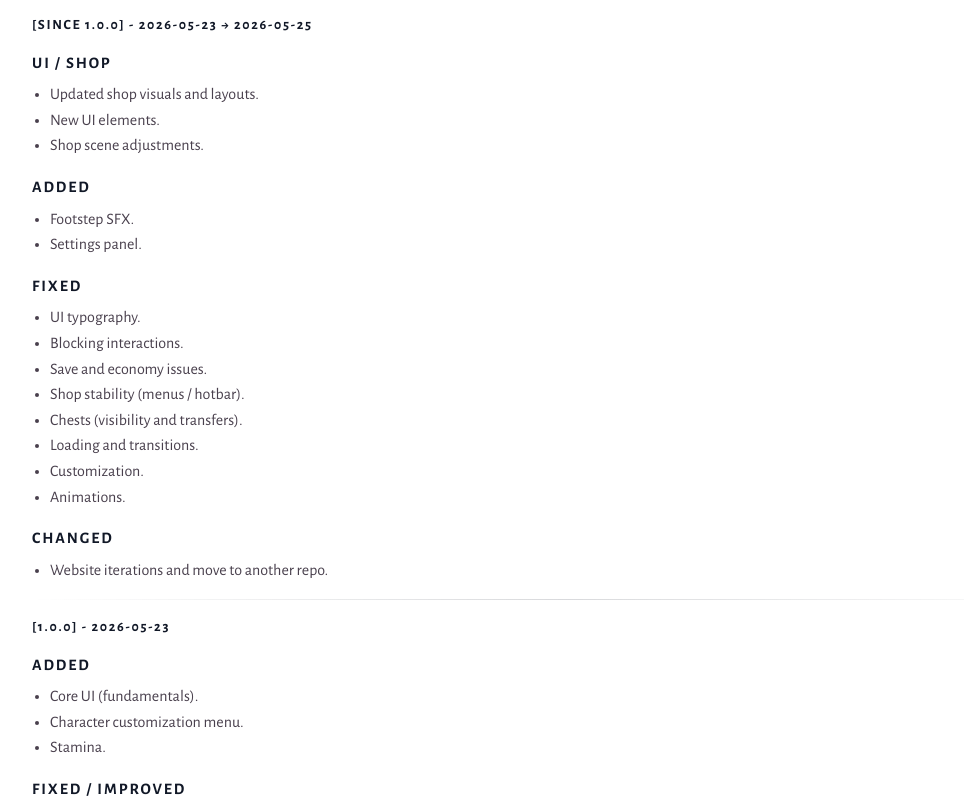
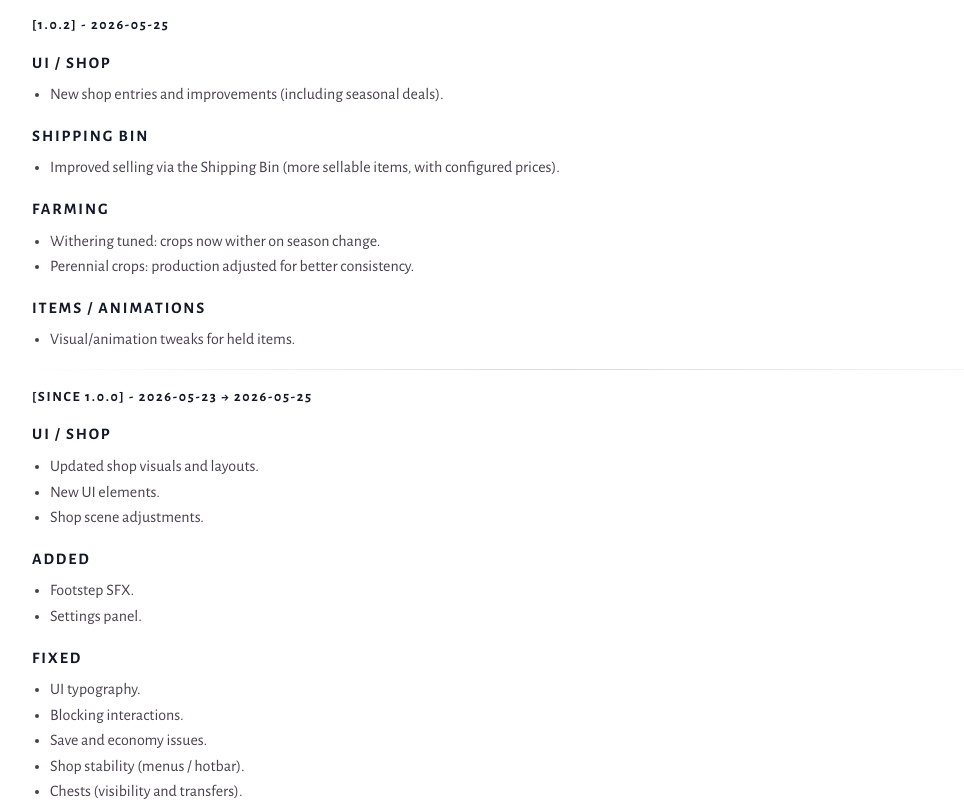
Before and after one commit to LeoPonchon/oniric-streams-website, a React (Create React App) app: page / in a window 1280 px wide. Shown: the part 2860-3661 px from the top of the page, without its empty margins (76-1040 px from the left). Built offline with nearby package versions, Linux system fonts and the light colour scheme.

Commit message:
correctly updated changelog this time

```diff
--- a/src/i18n.js
+++ b/src/i18n.js
@@ -80,6 +80,30 @@ const translations = {
       sections: [
         { heading: "[Unreleased]", blocks: [{ title: null, items: ["Nothing yet."] }] },
         {
+          heading: "[1.0.2] - 2026-05-25",
+          blocks: [
+            {
+              title: "UI / Shop",
+              items: ["New shop entries and improvements (including seasonal deals)."],
+            },
+            {
+              title: "Shipping Bin",
+              items: ["Improved selling via the Shipping Bin (more sellable items, with configured prices)."],
+            },
+            {
+              title: "Farming",
+              items: [
+                "Withering tuned: crops now wither on season change.",
+                "Perennial crops: production adjusted for better consistency.",
+              ],
+            },
+            {
+              title: "Items / Animations",
+              items: ["Visual/animation tweaks for held items."],
+            },
+          ],
+        },
+        {
           heading: "[Since 1.0.0] - 2026-05-23 → 2026-05-25",
           blocks: [
             { title: "UI / Shop", items: ["Updated shop visuals and layouts.", "New UI elements.", "Shop scene adjustments."] },
@@ -97,14 +121,13 @@ const translations = {
                 "Animations.",
               ],
             },
-            { title: "Changed", items: ["Website iterations and move to another repo."] },
           ],
         },
         {
           heading: "[1.0.0] - 2026-05-23",
           blocks: [
             { title: "Added", items: ["Core UI (fundamentals).", "Character customization menu.", "Stamina."] },
-            { title: "Fixed / Improved", items: ["Menu UI.", "Inventory.", "Startup flow.", "Tilemaps.", "Chests."] },
+            { title: "Fixed", items: ["Menu UI.", "Inventory.", "Startup flow.", "Tilemaps.", "Chests."] },
           ],
         },
       ],
@@ -201,6 +224,30 @@ const translations = {
       sections: [
         { heading: "[Non publié]", blocks: [{ title: null, items: ["Rien pour le moment."] }] },
         {
+          heading: "[1.0.2] - 2026-05-25",
+          blocks: [
+            {
+              title: "UI / Shop",
+              items: ["Nouvelles entrées et améliorations du shop (incluant des offres saisonnières)."],
+            },
+            {
+              title: "Shipping Bin",
+              items: ["Amélioration de la vente via la Shipping Bin (plus d’objets vendables, avec prix configurés)."],
+            },
+            {
+              title: "Farming",
+              items: [
+                "Flétrissement ajusté : les cultures flétrissent lors d’un changement de saison.",
+                "Cultures pérennes : production ajustée pour être plus cohérente.",
+              ],
+            },
+            {
+              title: "Items / Animations",
+              items: ["Ajustements visuels/animations des objets en main."],
+            },
+          ],
+        },
+        {
           heading: "[Depuis 1.0.0] - 2026-05-23 → 2026-05-25",
           blocks: [
             {
@@ -221,14 +268,13 @@ const translations = {
                 "Animations.",
               ],
             },
-            { title: "Modifié", items: ["Site web : itérations + déplacement vers un autre repo."] },
           ],
         },
         {
           heading: "[1.0.0] - 2026-05-23",
           blocks: [
             { title: "Ajouté", items: ["UI “fundamentals” fonctionnelle.", "Menu de customisation du personnage.", "Stamina."] },
-            { title: "Corrigé / Amélioré", items: ["UI du menu.", "Inventaire.", "Démarrage.", "Tilemaps.", "Coffres."] },
+            { title: "Corrigé", items: ["UI du menu.", "Inventaire.", "Démarrage.", "Tilemaps.", "Coffres."] },
           ],
         },
       ],
```
